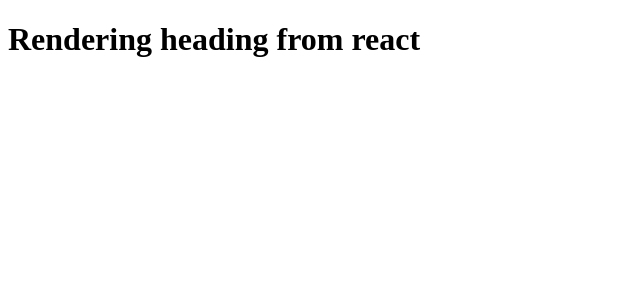
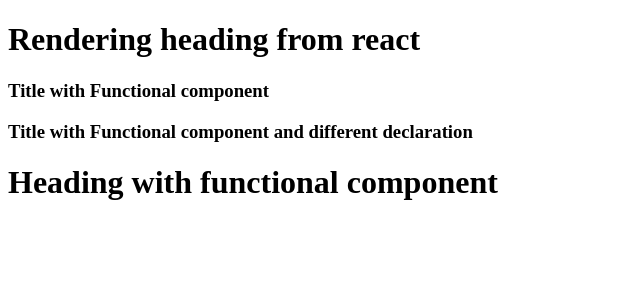
Before and after one commit to venkat8268/react-js, a React (Vite) app: page / in a window 1280 px wide. Shown: the top 300 px of the page, without its empty margins (0-640 px from the left). Built offline with nearby package versions, Linux system fonts and the light colour scheme.

Commit message:
Jsx, React elements and Functional components

```diff
--- a/App.js
+++ b/App.js
@@ -9,5 +9,29 @@ const heading = React.createElement(
     'Rendering heading from react'
 );
 
+// JSX => React.createElement => Object => Html(DOM)
+
+const heading2 = <h2 id="heading2" className="heading2">Heading with Jsx</h2>;
+
+// Functional components
+
+const Title = () => (
+    <h3>Title with Functional component</h3>
+);
+
+const Title2 = () => (
+    <h3>Title with Functional component and different declaration</h3>
+);
+
+
+const HeadingComponent = () => (
+    <div>
+        {heading}
+        <Title />
+        {Title2()}
+        <h1>Heading with functional component</h1>
+    </div>
+);
+
 const root = ReactDOM.createRoot(document.getElementById('root'));
-root.render(heading);
+root.render(<HeadingComponent />);
--- a/package.json
+++ b/package.json
@@ -18,6 +18,11 @@
   },
   "homepage": "https://github.com/venkat8268/react-js#readme",
   "devDependencies": {
+    "@babel/core": "^7.27.1",
     "parcel": "^2.15.1"
+  },
+  "dependencies": {
+    "react": "^19.1.0",
+    "react-dom": "^19.1.0"
   }
 }
```
Also changed, not shown: 1 other file (tests, documents, lock files or other folders).
